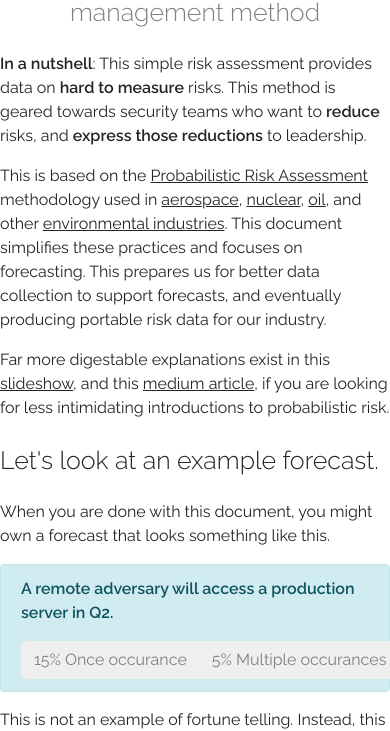
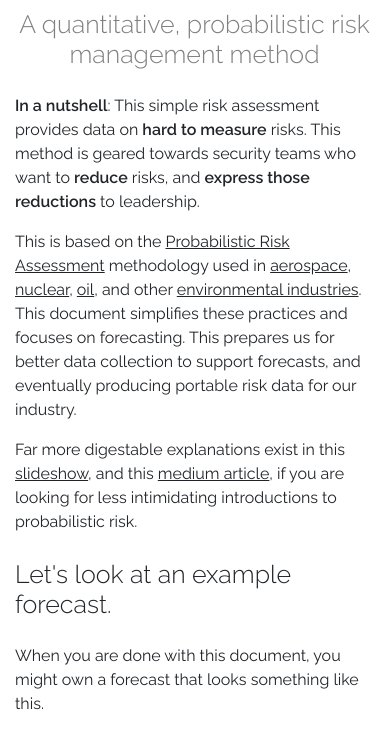
Before and after one commit to magoo/simple-risk-analysis, a plain HTML site: page index.html in a window 390 px wide. Shown: the part 116-847 px from the top of the page. Drawn offline with nearby package versions, Linux system fonts and the light colour scheme.

Commit message:
padding for mobile

```diff
--- a/css/main.css
+++ b/css/main.css
@@ -156,7 +156,8 @@ textarea {
    .container{
      max-width:800px;
      margin: 0 auto;
-     padding: 0;
+     padding-left: : 1em;
+     padding-right: 1em;
    }
 
    .card-header{
```
